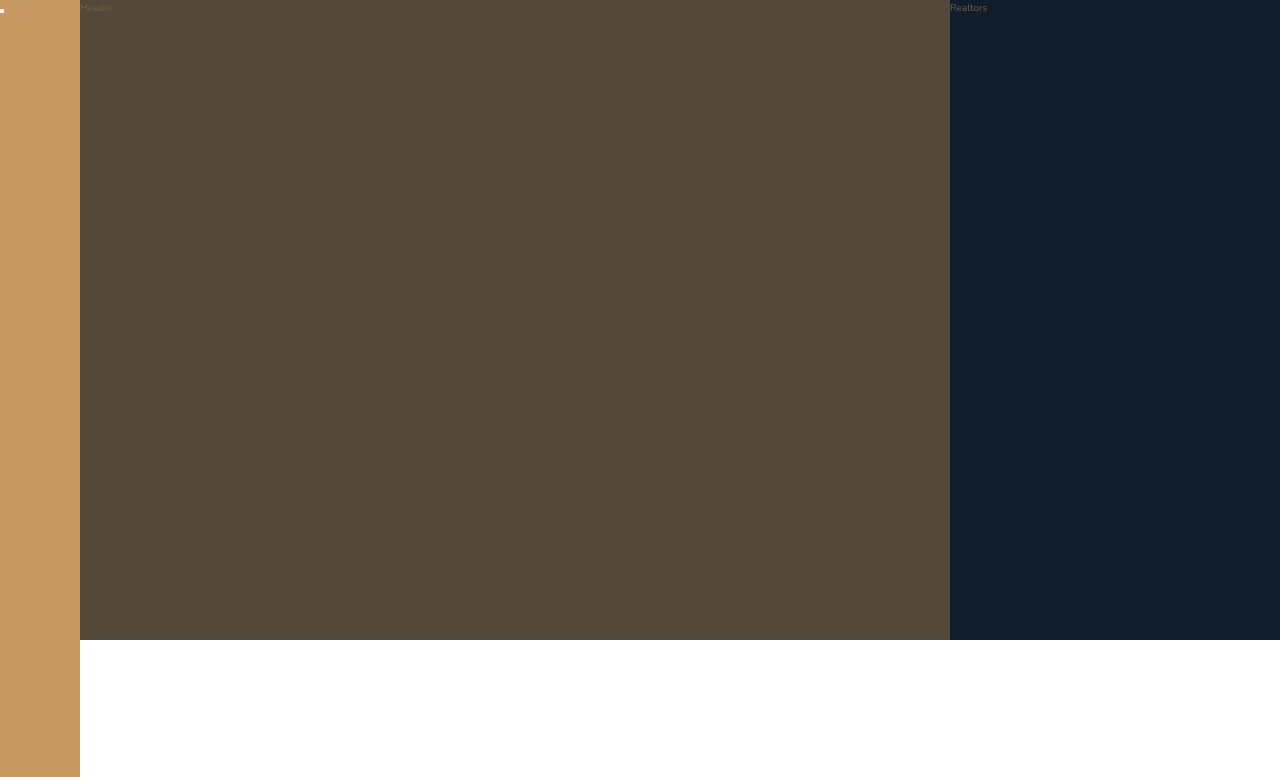
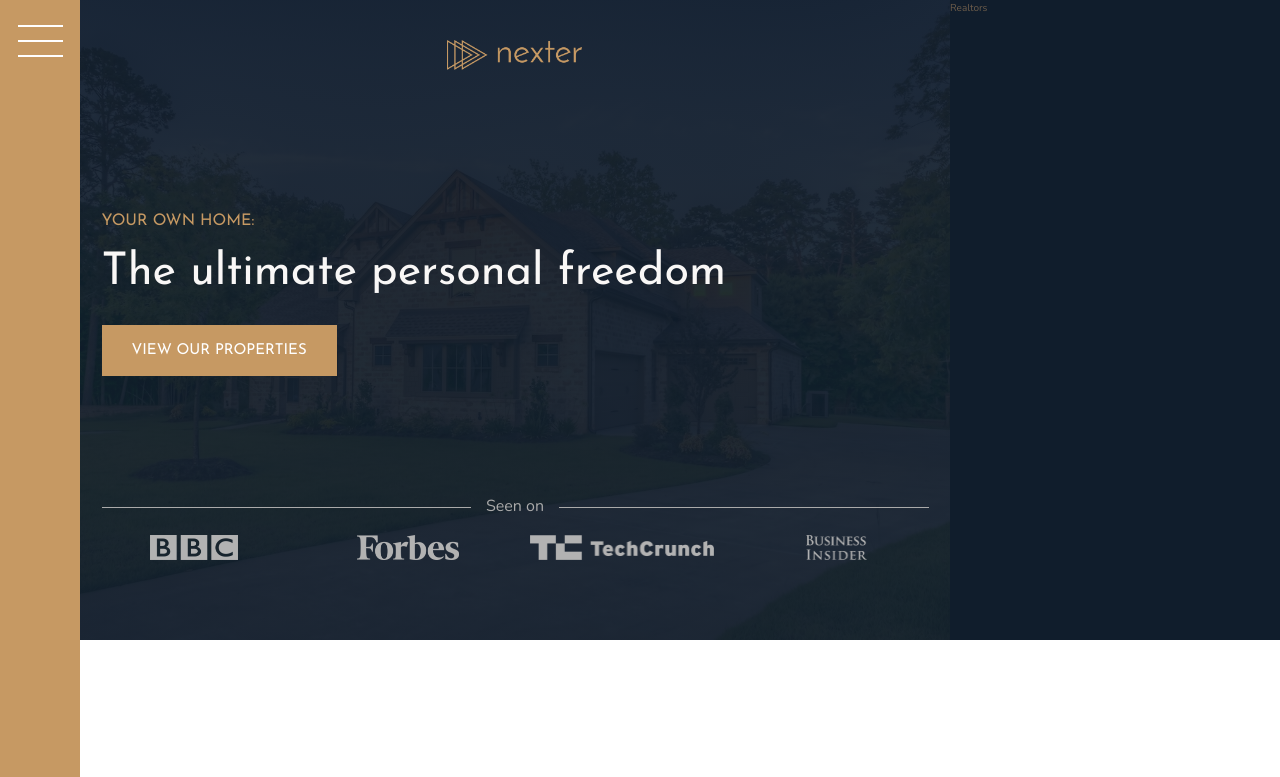
Before and after one commit to AnnAksutik/Nexter, a website: page index.html in a window 1280 px wide. Shown: the top 777 px of the page. Drawn offline with nearby package versions, Linux system fonts and the light colour scheme.

Commit message:
feat: header section

```diff
--- a/index.html
+++ b/index.html
@@ -19,7 +19,19 @@
       <button class="nav-btn"></button>
     </div>
 
-    <header class="header">Header</header>
+    <header class="header">
+      <img src="img/logo.png" alt="Nexter logo" class="header__logo" />
+      <h3 class="heading-3">Your own home:</h3>
+      <h1 class="heading-1">The ultimate personal freedom</h1>
+      <button class="btn header__button">View our properties</button>
+      <div class="header__seenon-text">Seen on</div>
+      <div class="header__seenon-logos">
+        <img src="img/logo-bbc.png" alt="BBC logo" />
+        <img src="img/logo-forbes.png" alt="Forbes logo" />
+        <img src="img/logo-techcrunch.png" alt="Techcrunch logo" />
+        <img src="img/logo-bi.png" alt="Business Insider logo" />
+      </div>
+    </header>
 
     <div class="realtors">Realtors</div>
 
--- a/sass/_header.scss
+++ b/sass/_header.scss
@@ -1,4 +1,56 @@
 .header {
-  background-color: $color-grey-dark-1;
   grid-column: full-start / col-end 6;
+  background-image: linear-gradient(
+      rgba($color-secondary, 0.93),
+      rgba($color-secondary, 0.93)
+    ),
+    url(../img/hero.jpeg);
+  background-size: cover;
+  background-position: center;
+  padding: 8rem;
+  padding-top: 4rem;
+
+  display: grid;
+  grid-template-rows: 1fr min-content 6rem 1fr;
+  grid-template-columns: max-content;
+  row-gap: 1.5rem;
+  justify-content: center;
+
+  &__logo {
+    height: 3rem;
+    justify-self: center;
+  }
+  &__button {
+    align-self: start;
+    justify-self: start;
+  }
+  &__seenon-text {
+    display: grid;
+    grid-template-columns: 1fr max-content 1fr;
+    column-gap: 1.5rem;
+    align-items: center;
+
+    font-size: 1.6rem;
+    color: $color-grey-light-2;
+
+    &::before,
+    &::after {
+      content: "";
+      display: block;
+      height: 1px;
+      background-color: currentColor;
+    }
+  }
+
+  &__seenon-logos {
+    display: grid;
+    grid-template-columns: repeat(4, 1fr);
+    column-gap: 3rem;
+    justify-items: center;
+
+    img {
+      height: 2.5rem;
+      filter: brightness(70%);
+    }
+  }
 }
--- a/sass/_sidebar.scss
+++ b/sass/_sidebar.scss
@@ -2,4 +2,32 @@
   background-color: $color-primary;
   grid-column: sidebar-start / sidebar-end;
   grid-row: 1/ -1;
+
+  display: flex;
+  justify-content: center;
 }
+
+.nav-btn {
+  border: none;
+  border-radius: none;
+  background-color: #fff;
+  height: 2px;
+  width: 4.5rem;
+  margin-top: 4rem;
+
+  &::before,
+  &::after {
+    content: "";
+    display: block;
+    background-color: #fff;
+    height: 2px;
+    width: 4.5rem;
+  }
+
+  &::before {
+    transform: translateY(-1.5rem);
+  }
+  &::after {
+    transform: translateY(1.3rem);
+  }
+}
--- a/sass/_typography.scss
+++ b/sass/_typography.scss
@@ -5,6 +5,9 @@
 
 .heading-1 {
   @extend %heading;
+  font-size: 4.5rem;
+  color: $color-grey-light-1;
+  line-height: 1;
 }
 .heading-2 {
   @extend %heading;
```
Also changed, not shown: css/style.css, 1 other file.
